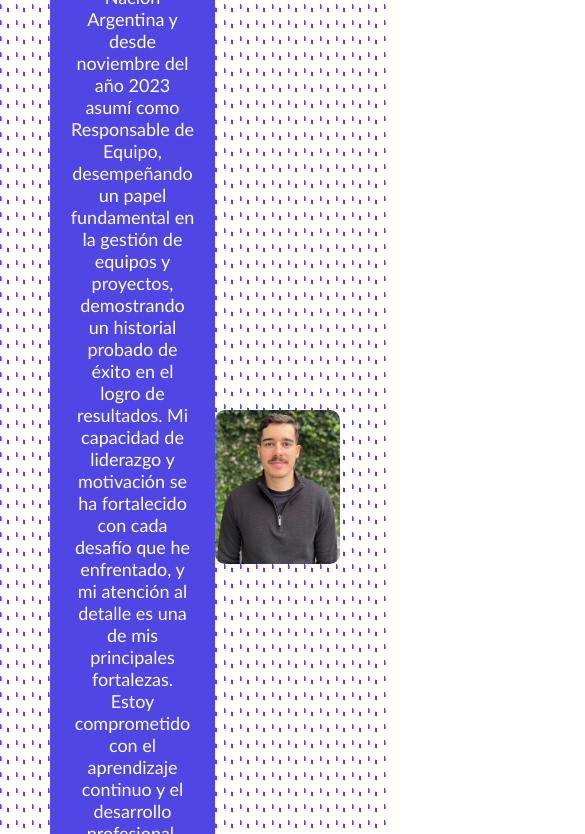
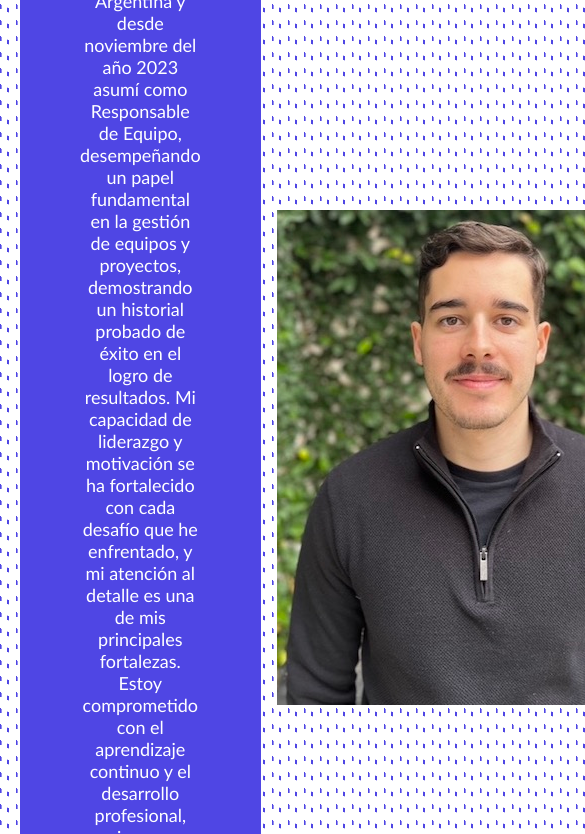
Before and after one commit to StefaCardinale/Portfolio, a plain HTML site: page index.html in a window 390 px wide. Shown: the part 1166-2000 px from the top of the page, 585 px wide, since content can reach past the window. Drawn offline with Linux system fonts and the light colour scheme.

Commit message:
Prueba-Responsive

```diff
--- a/index.html
+++ b/index.html
@@ -17,7 +17,7 @@
         <p>Desarrollador Web y estudiante de Administración de Empresas</p>
     </header>
 
-    <section id="sobre-mi" class="sobre-mi-container">
+     <!-- <section id="sobre-mi" class="sobre-mi-container">
         <div class="sobre-mi-texto">
             <h2>Sobre Mí</h2>
             <p>
@@ -27,7 +27,17 @@
         <div class="sobre-mi-imagen">
             <img src="img/Imagen Perfil.jpeg" alt="Imagen de Perfil">
         </div>
-    </section>
+    </section> -->
+
+    <section class="layout">
+        <div class="sobre-mi-texto">
+            <h2>Sobre Mí</h2>
+            <p>
+                ¡Hola! Soy Stefano Cardinale, argentino de 24 años con sede en la Ciudad Autónoma de Buenos Aires. Actualmente, me encuentro en la etapa final de mi carrera de Licenciatura en Administración en la prestigiosa Universidad de Buenos Aires, y al mismo tiempo, estoy completando la carrera de Programador Full Stack en CoderHouse. En cuánto a experiencia laboral tengo 5 años ocupando el puesto de Segundo en Jefe de una de las áreas dentro de la Corte Suprema de Justicia de la Nación Argentina y desde noviembre del año 2023 asumí como Responsable de Equipo, desempeñando un papel fundamental en la gestión de equipos y proyectos, demostrando un historial probado de éxito en el logro de resultados. Mi capacidad de liderazgo y motivación se ha fortalecido con cada desafío que he enfrentado, y mi atención al detalle es una de mis principales fortalezas. Estoy comprometido con el aprendizaje continuo y el desarrollo profesional, siempre buscando oportunidades para mejorar mis habilidades y conocimientos en el campo de la administración y la programación. Tengo una sólida formación académica, experiencia en liderazgo y un enfoque meticuloso en la ejecución y desarrollo de actividades. Mi objetivo es contribuir al éxito de cualquier proyecto en el que participe y seguir creciendo como un profesional competente y apasionado. Estoy emocionado por las oportunidades que el futuro me depara y estoy listo para enfrentar nuevos desafíos en mi carrera.
+            </p>
+        </div>
+        <div> <img src="img/Imagen Perfil.jpeg" alt="Imagen de Perfil"> </div>
+      </section>
 
 
     <section id="proyectos">
--- a/styles.css
+++ b/styles.css
@@ -48,7 +48,23 @@ section h2 {
     padding-top: 100px;
 }
 
-/* Estilo del texto en la sección Sobre Mí */
+.layout {
+    display: flex;
+    gap: 16px;
+    justify-content: space-evenly;
+    align-items: center;
+  }
+
+.sobre-mi-texto {
+    text-align: center;
+    padding: 60px;
+    font-size: 18px;
+    background-color: #4F46E4;
+    color: #fff;
+    border-radius: 10px;
+}
+
+/* Estilo del texto en la sección Sobre Mí
 .sobre-mi-texto {
     flex: 1;
     text-align: center;
@@ -59,7 +75,7 @@ section h2 {
     border-radius: 10px;
 }
 
-/* Estilo de la imagen en la sección Sobre Mí */
+/* Estilo de la imagen en la sección Sobre Mí
 .sobre-mi-imagen {
     flex: 1;
     text-align: right;
@@ -69,7 +85,7 @@ section h2 {
     max-width: 100%;
     height: auto;
     border-radius: 10px;
-}
+}*/
 
 
 /* Estilo de los proyectos */
```
